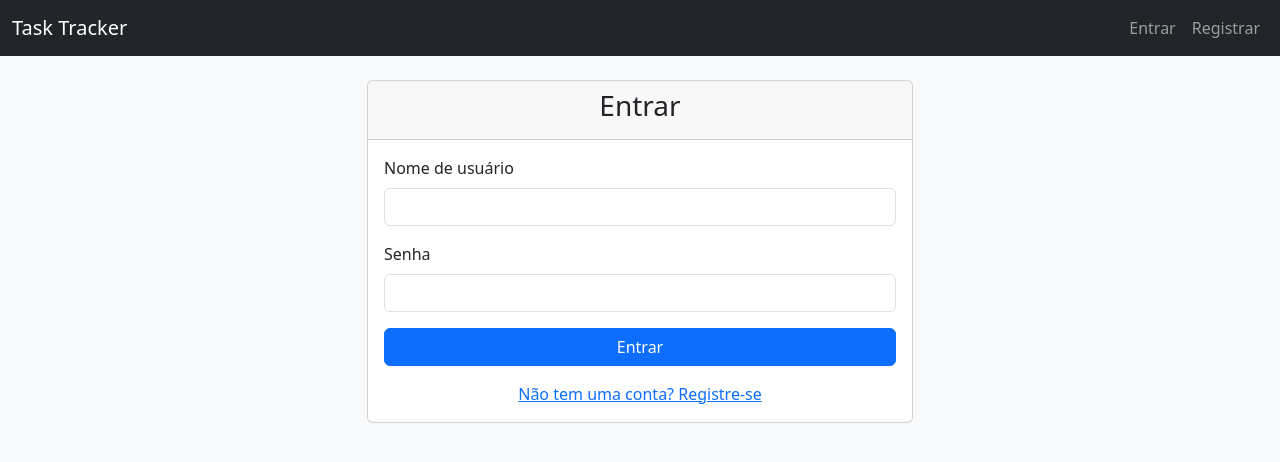
After one commit to Biankowski/iabs, a Django app: page / in a window 1280 px wide. The commit adds this page. Shown: the top 462 px of the page. Run offline with Django 5.2, Linux system fonts and the light colour scheme.

Commit message:
chore: added register, login and logout

```diff
--- a/desafio_iabs/timetracker/templates/timetracker/base.html
+++ b/desafio_iabs/timetracker/templates/timetracker/base.html
@@ -20,12 +20,27 @@
 
             <div class="collapse navbar-collapse" id="navbarNav">
                 <ul class="navbar-nav ms-auto">
+                    {% if user.is_authenticated %}
                         <li class="nav-item">
                             <a class="nav-link" href="{% url 'list_tasks' %}">Tarefas</a>
                         </li>
                         <li class="nav-item">
                             <a class="nav-link" href="{% url 'admin:index' %}">Admin</a>
                         </li>
+                        <li class="nav-item">
+                            <span class="navbar-text me-3">Olá, {{ user.username }}!</span>
+                        </li>
+                        <li class="nav-item">
+                            <a class="nav-link" href="{% url 'logout' %}">Sair</a>
+                        </li>
+                    {% else %}
+                        <li class="nav-item">
+                            <a class="nav-link" href="{% url 'login' %}">Entrar</a>
+                        </li>
+                        <li class="nav-item">
+                            <a class="nav-link" href="{% url 'register' %}">Registrar</a>
+                        </li>
+                    {% endif %}
                 </ul>
             </div>
         </div>
@@ -33,6 +48,15 @@
 
     <!-- Conteúdo principal -->
     <div class="container">
+        {% if messages %}
+            {% for message in messages %}
+                <div class="alert alert-{{ message.tags }} alert-dismissible fade show" role="alert">
+                    {{ message }}
+                    <button type="button" class="btn-close" data-bs-dismiss="alert" aria-label="Close"></button>
+                </div>
+            {% endfor %}
+        {% endif %}
+
         {% block content %}
         {% endblock %}
     </div>
--- /dev/null
+++ b/desafio_iabs/timetracker/templates/timetracker/login.html
@@ -0,0 +1,32 @@
+{% extends "timetracker/base.html" %}
+
+{% block title %}Login{% endblock %}
+
+{% block content %}
+<div class="row justify-content-center">
+    <div class="col-md-6">
+        <div class="card">
+            <div class="card-header">
+                <h3 class="text-center">Entrar</h3>
+            </div>
+            <div class="card-body">
+                <form method="post">
+                    {% csrf_token %}
+                    <div class="mb-3">
+                        <label for="username" class="form-label">Nome de usuário</label>
+                        <input type="text" class="form-control" name="username" id="username" required>
+                    </div>
+                    <div class="mb-3">
+                        <label for="password" class="form-label">Senha</label>
+                        <input type="password" class="form-control" name="password" id="password" required>
+                    </div>
+                    <button type="submit" class="btn btn-primary w-100">Entrar</button>
+                </form>
+                <div class="text-center mt-3">
+                    <a href="{% url 'register' %}">Não tem uma conta? Registre-se</a>
+                </div>
+            </div>
+        </div>
+    </div>
+</div>
+{% endblock %}
--- a/desafio_iabs/timetracker/urls.py
+++ b/desafio_iabs/timetracker/urls.py
@@ -1,6 +1,9 @@
 from django.urls import path
-from .views import list_tasks
+from .views import list_tasks, register, user_login, user_logout
 
 urlpatterns = [
+    path('', user_login, name='login'),
+    path('register/', register, name='register'),
+    path('logout/', user_logout, name='logout'),
     path('tasks/', list_tasks, name='list_tasks'),
 ]
--- a/desafio_iabs/timetracker/views.py
+++ b/desafio_iabs/timetracker/views.py
@@ -1,5 +1,38 @@
-from django.shortcuts import render
+from django.shortcuts import render, redirect
+from django.contrib.auth import login, authenticate, logout
+from django.contrib.auth.forms import UserCreationForm
+from django.contrib import messages
 from .models import Task, TimeEntry
+
+def register(request):
+    if request.method == 'POST':
+        form = UserCreationForm(request.POST)
+        if form.is_valid():
+            user = form.save()
+            username = form.cleaned_data.get('username')
+            messages.success(request, f'Conta criada para {username}!')
+            login(request, user)
+            return redirect('list_tasks')
+    else:
+        form = UserCreationForm()
+    return render(request, 'timetracker/register.html', {'form': form})
+
+def user_login(request):
+    if request.method == 'POST':
+        username = request.POST['username']
+        password = request.POST['password']
+        user = authenticate(request, username=username, password=password)
+        if user is not None:
+            login(request, user)
+            return redirect('list_tasks')
+        else:
+            messages.error(request, 'Nome de usuário ou senha inválidos.')
+    return render(request, 'timetracker/login.html')
+
+def user_logout(request):
+    logout(request)
+    messages.success(request, 'Logout realizado com sucesso!')
+    return redirect('login')
 
 def list_tasks(request):
     tasks = Task.objects.select_related('user').all()
```
Also changed, not shown: desafio_iabs/timetracker/templates/timetracker/register.html (added, +54 -0 lines), desafio_iabs/db.sqlite3. Lines whose indentation alone changed are shown as unchanged.
